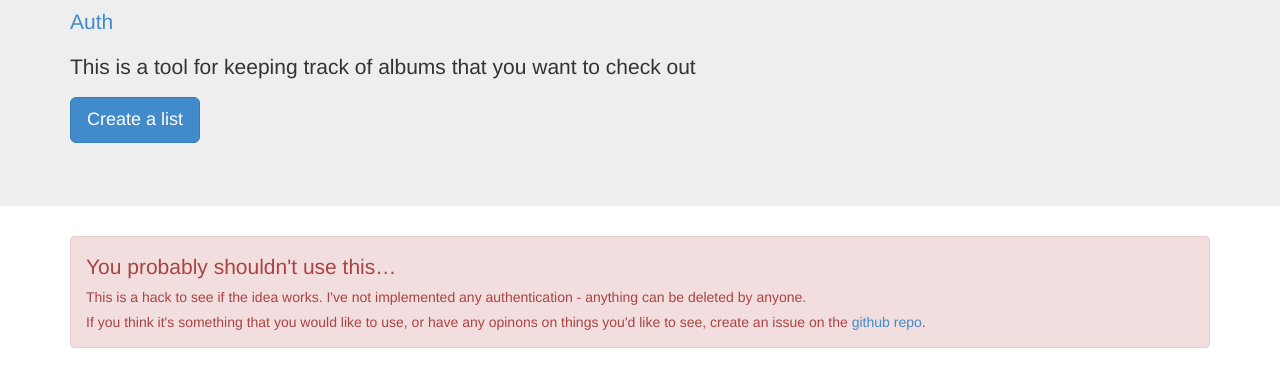
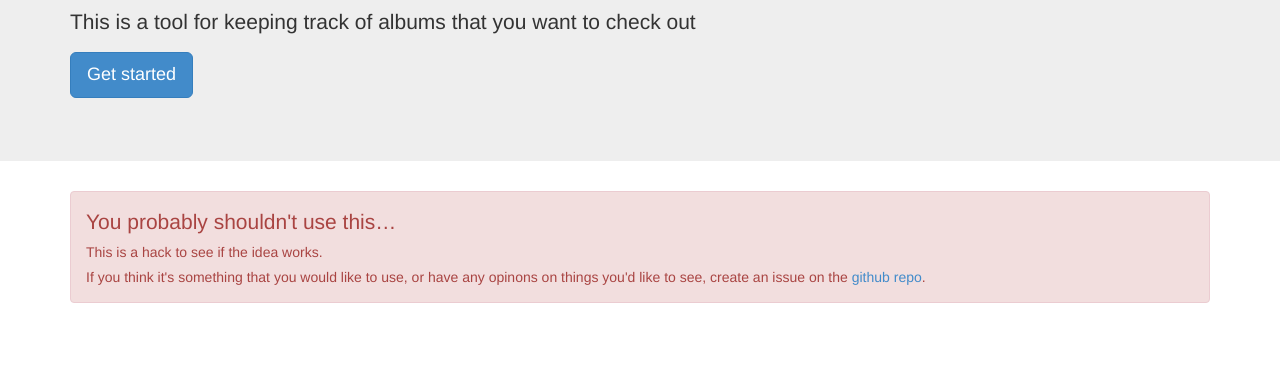
Before and after one commit to benfoxall/listen-list, a website: page views/index.html in a window 1280 px wide. Shown: the part 140-526 px from the top of the page. Drawn offline with Linux system fonts and the light colour scheme.

Commit message:
changed homepage to reflect twitter auth

```diff
--- a/views/index.html
+++ b/views/index.html
@@ -26,20 +26,15 @@
     <div class="jumbotron">
       <div class="container">
         <h1>Listen List</h1>
-        <p><a href="/auth/twitter">Auth</a></p>
         <p>This is a tool for keeping track of albums that you want to check out</p>
-        <form method="post">
-          <div class="form-group">
-            <button type="submit" class="btn btn-primary btn-lg">Create a list</button>
-          </div>
-        </form>
+        <p><a class="btn btn-lg btn-primary" href="/auth/twitter">Get started</a></p>
       </div>
     </div>
 
     <div class="container">
       <div class="alert alert-danger">
         <p class="lead">You probably shouldn't use this&hellip;</p>
-        <p>This is a hack to see if the idea works.  I've not implemented any authentication - anything can be deleted by anyone.</p>
+        <p>This is a hack to see if the idea works.</p>
         <p>If you think it's something that you would like to use, or have any opinons on things you'd like to see, create an issue on the <a href="https://github.com/benfoxall/listen-list">github repo</a>.</p>
       </div>
     </div>
```
